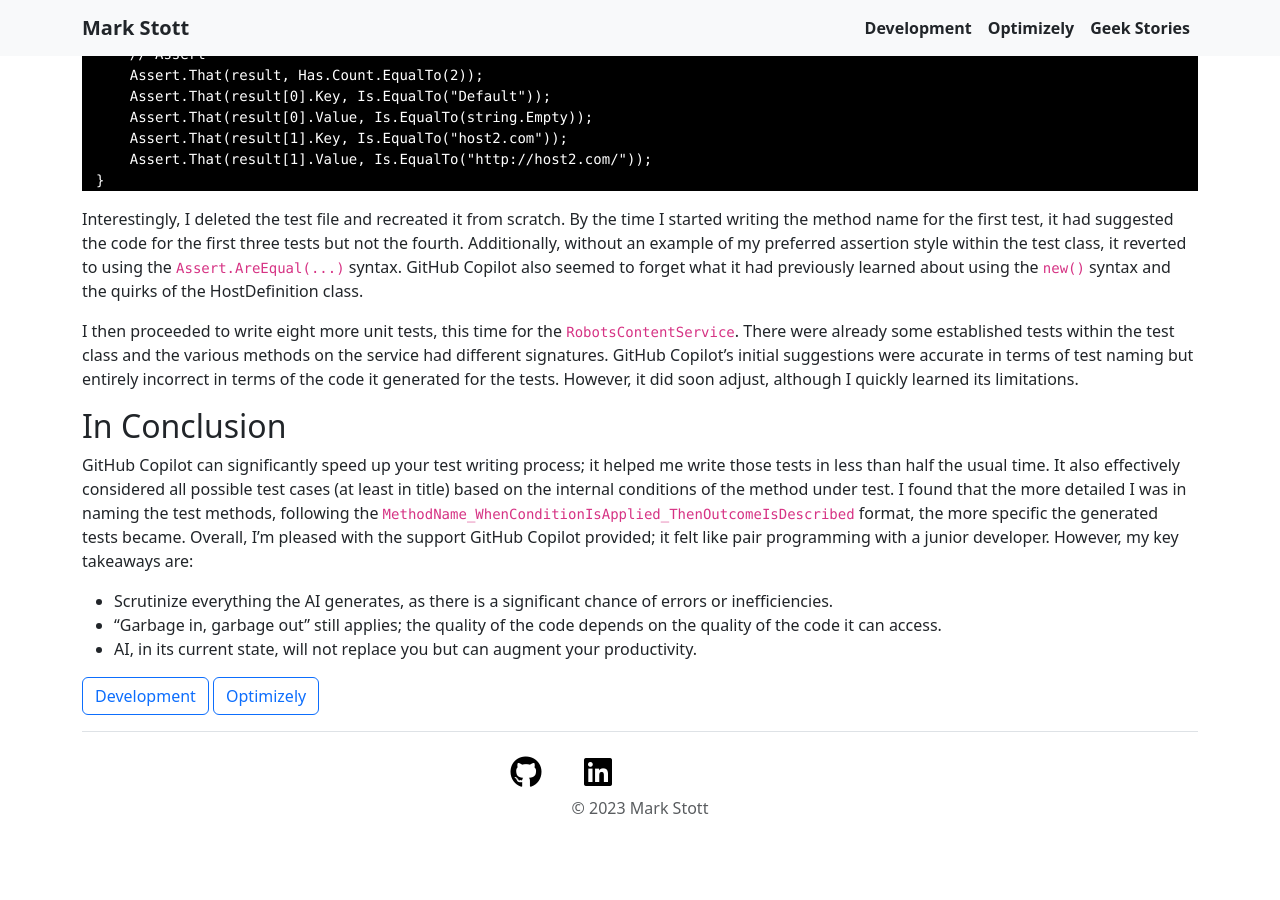
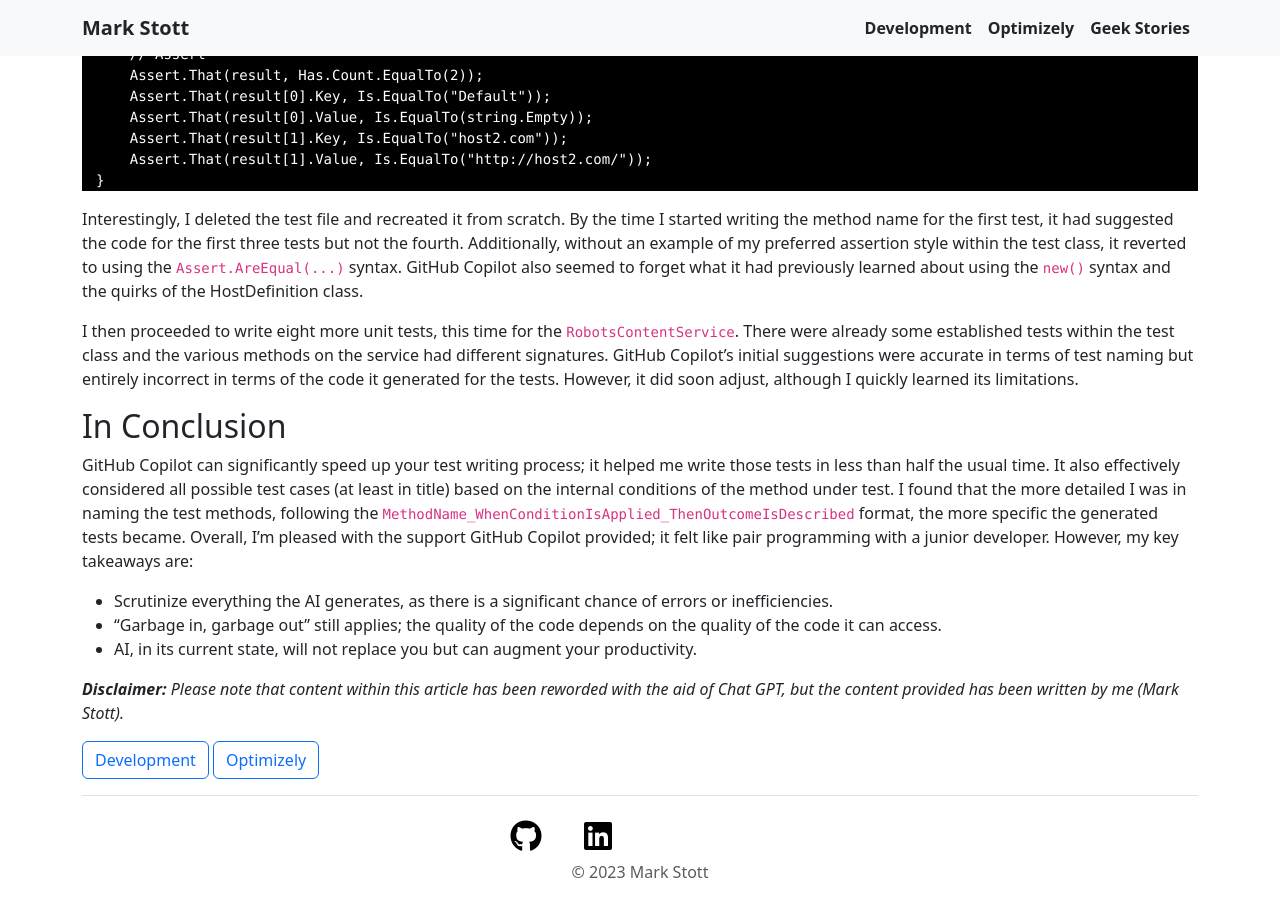
Before and after one commit to GeekInTheNorth/GeekInTheNorth.github.io, a Jekyll site: the page built from _posts/2024-06-06-unit-testing-with-github-copilot.md, in a window 1280 px wide and 900 px high, scrolled down 3966 px. Built offline with Jekyll 4.4.1, drawn with Linux system fonts in a browser that asks for light colours; before the commit the page ends 4802 px from its top, so only the background shows below that.

Commit message:
Update 2024-06-06-unit-testing-with-github-copilot.md

```diff
--- a/_posts/2024-06-06-unit-testing-with-github-copilot.md
+++ b/_posts/2024-06-06-unit-testing-with-github-copilot.md
@@ -212,3 +212,5 @@
 - Scrutinize everything the AI generates, as there is a significant chance of errors or inefficiencies.
 - "Garbage in, garbage out" still applies; the quality of the code depends on the quality of the code it can access.
 - AI, in its current state, will not replace you but can augment your productivity.
+
+_**Disclaimer:** Please note that content within this article has been reworded with the aid of Chat GPT, but the content provided has been written by me (Mark Stott)._
```
